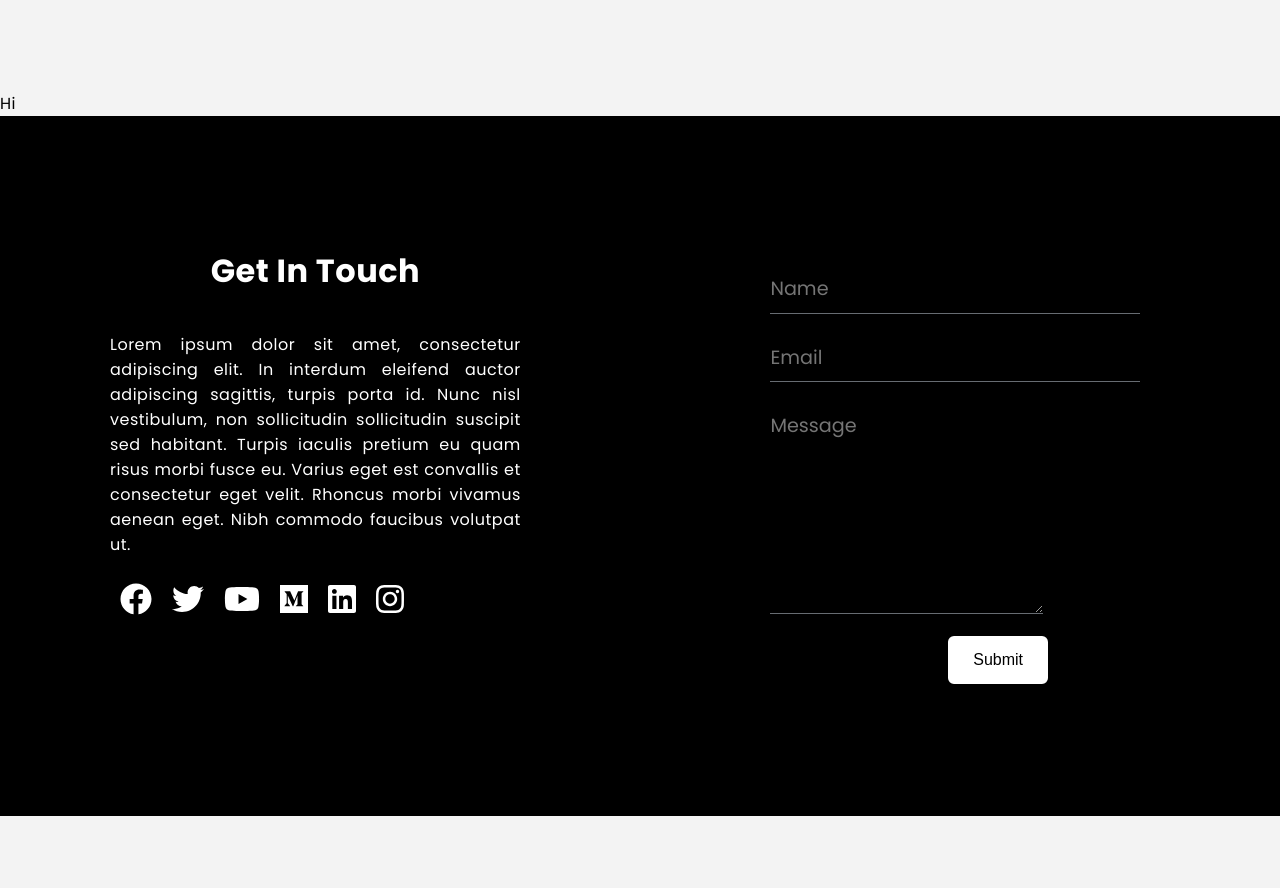
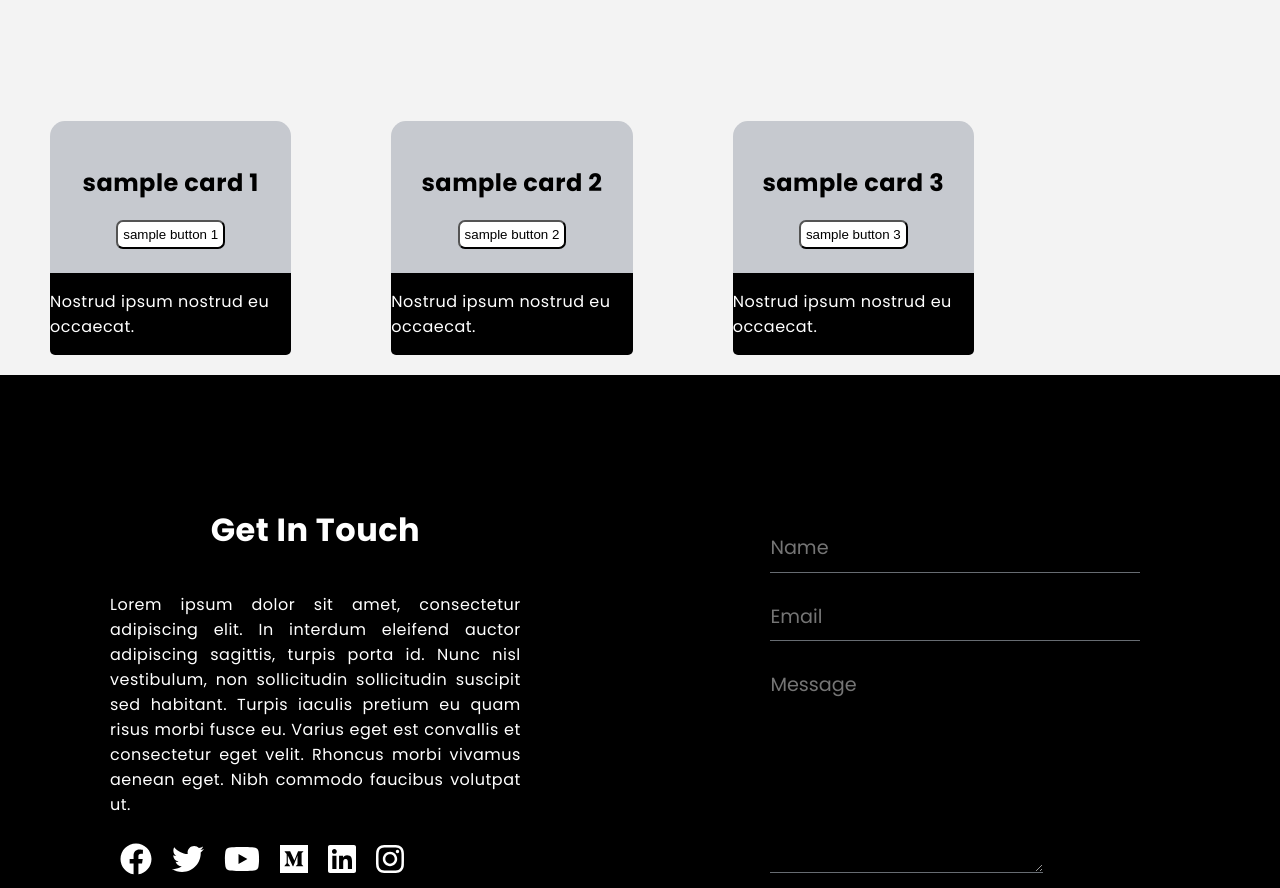
Before and after one commit to developer-student-club-thapar/react-bootcamp-demo, a React (Create React App) app: page / in a window 1280 px wide. Shown: the part 1450-2338 px from the top of the page. Before the commit the page ends 2266 px from the top, so only its background shows below. Built offline with nearby package versions, Linux system fonts and the light colour scheme.

Commit message:
add CardGroup

```diff
--- a/src/components/Card.js
+++ b/src/components/Card.js
@@ -1,11 +1,52 @@
-import React, { Component } from "react";
+import React, {Component} from "react";
 
 export default class Card extends Component {
     render() {
         return (
-            <div>
-                <div>Hi</div>
+            <div style={styles.card}>
+                <div style={styles.container}>
+                    <h2>{this.props.text}</h2>
+                    <button style={styles.button}>
+                        {this.props.buttonText}
+                    </button>
+                </div>
+                <div style={styles.content}>
+                    <p style={{color: "white"}}>{this.props.content}</p>
+                </div>
             </div>
         );
     }
 }
+
+const styles = {
+    card: {
+        alignItems: "center",
+        marginRight: 50,
+        marginLeft: 50,
+        marginBottom: 20
+    },
+    container: {
+        display: "flex",
+        backgroundColor: "#c6c9cf ",
+        justifyContent: "center",
+        alignItems: "center",
+        flexDirection: "column",
+        padding: "10%",
+        borderTopRightRadius: 15,
+        borderTopLeftRadius: 15
+    },
+    button: {
+        borderRadius: 7,
+        backgroundColor: "white",
+        padding: 5
+    },
+    content: {
+        display: "flex",
+        backgroundColor: "blue",
+        justifyContent: "center",
+        alignItems: "center",
+        backgroundColor: "black",
+        borderBottomRightRadius: 5,
+        borderBottomLeftRadius: 5
+    }
+};
--- a/src/components/CardGroup.js
+++ b/src/components/CardGroup.js
@@ -1,12 +1,37 @@
-import React, { Component } from "react";
+import React, {Component} from "react";
 import Card from "./Card";
 
 export default class CardGroup extends Component {
     render() {
         return (
-            <div>
-                <Card />
+            <div style={styles.container}>
+                <Card
+                    text={"sample card 1"}
+                    buttonText={"sample button 1"}
+                    content={"Nostrud ipsum nostrud eu occaecat."}
+                />
+                <Card
+                    text={"sample card 2"}
+                    buttonText={"sample button 2"}
+                    content={"Nostrud ipsum nostrud eu occaecat."}
+                />
+                <Card
+                    text={"sample card 3"}
+                    buttonText={"sample button 3"}
+                    content={"Nostrud ipsum nostrud eu occaecat."}
+                />
             </div>
         );
     }
 }
+
+const styles = {
+    container: {
+        display: "flex",
+        width: "80%",
+        flexDirection: "row",
+        alignItems: "center",
+        justifyContent: "space-between",
+        marginTop: 30
+    }
+};
--- a/src/pages/Home.js
+++ b/src/pages/Home.js
@@ -16,7 +16,8 @@ class Home extends React.Component {
                     style={{
                         backgroundColor: "#000",
                         padding: "80px"
-                    }}>
+                    }}
+                >
                     <CarouselComponent />
                 </div>
                 <FlexDemo />
```
